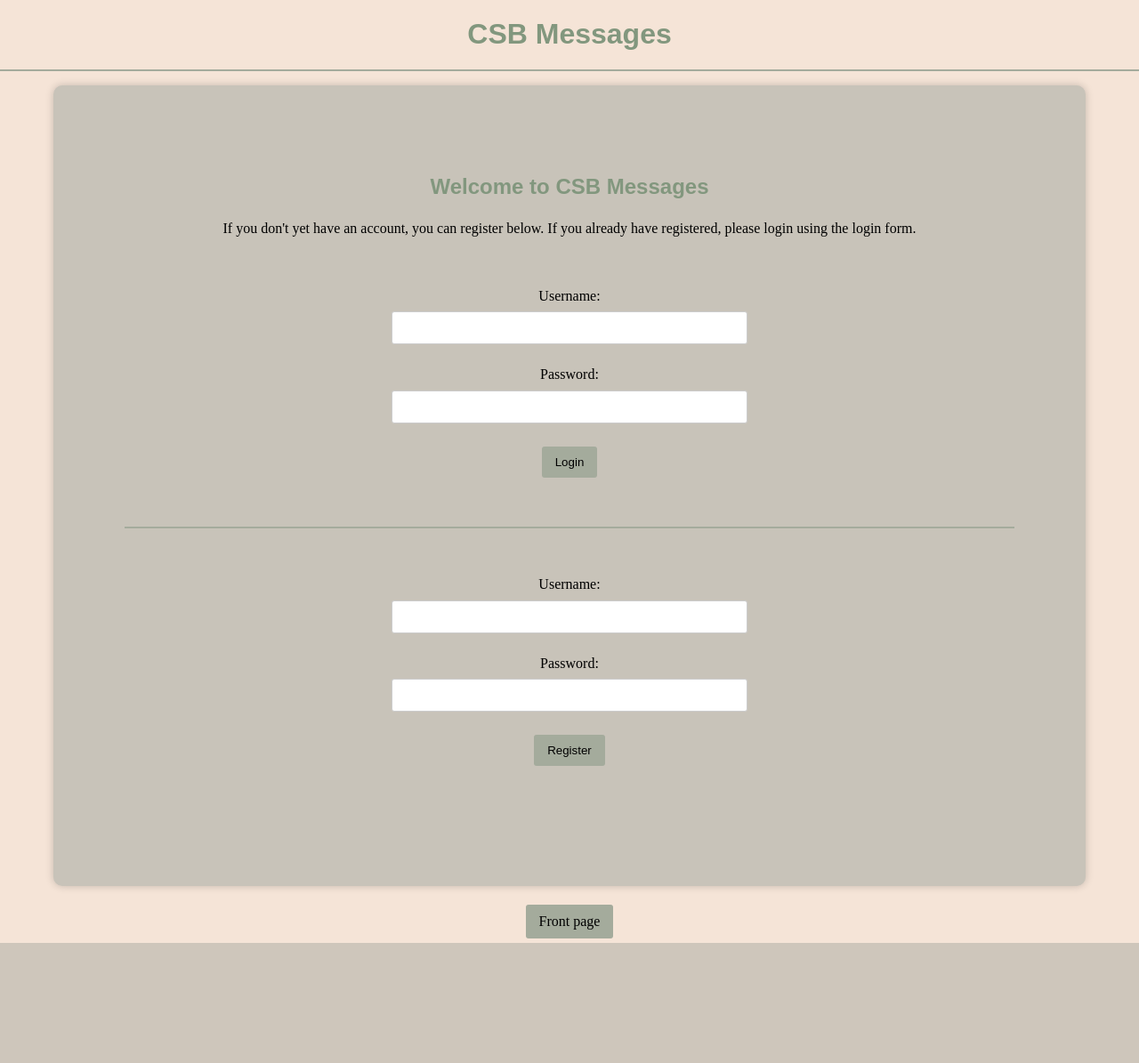
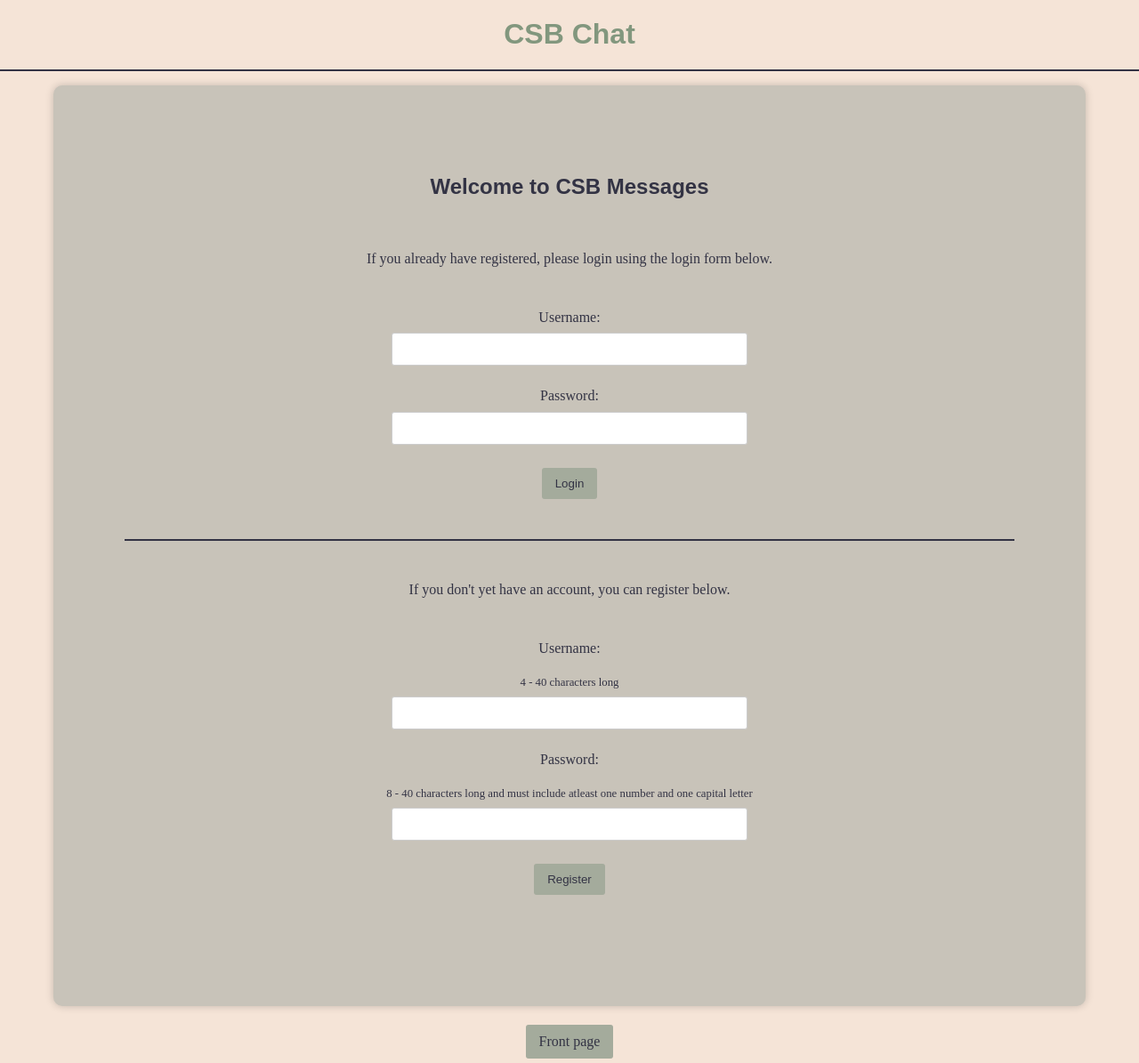
Before and after one commit to tihvis/CSB-project, a Flask app: page / in a window 1280 px wide. Shown: the whole page at 89% size. Before the commit the page ends 1060 px from the top, so only its background shows below. Run offline with Flask 3, Linux system fonts and the light colour scheme.

Commit message:
minor adjustments in text and layout

```diff
--- a/messages.py
+++ b/messages.py
@@ -19,11 +19,8 @@ def list():
     return result.fetchall()
 
 def delete(messages_to_delete):
-    print("messages_to_delete on", messages_to_delete)
     try:
         for id in messages_to_delete:
-            #id=int(id)
-            print("seuraavana vuorossa message_id", id)
             sql = "UPDATE messages SET visibility = False WHERE id=:id"
             db.session.execute(text(sql), {"id":id})
             db.session.commit()
--- a/routes.py
+++ b/routes.py
@@ -62,16 +62,20 @@ def logout():
     else:
         return render_template("error.html", message="Please try again.")
 
-@app.route("/new_message", methods=["GET", "POST"])
-def new_message():
+@app.route("/chat", methods=["GET", "POST"])
+def chat():
     if request.method == "GET":
         if user.is_logged_in():
-            return render_template("new_message.html")
+            message_list = messages.list()
+            if len(message_list) == 0:
+                return render_template("error.html", message="There are no messages to show yet.")
+            else:
+                return render_template("chat.html", messages=message_list)
         else:
             return render_template("error.html", message="You do not have access to this page, please login to continue.")
 
     if request.method == "POST":
-        #FLAW 1: Missing CSRF-protection
+        # FLAW 1: Missing CSRF-protection
         # This method is not checking whether the session related csrf_token is valid.
 
         # CSRF-check added below as comments. The html-form related to this already has the CSRF-token as a hidden input.
@@ -80,23 +84,13 @@ def new_message():
 
         message = request.form["message"]
         if messages.save_message(message):
-            flash("Your message has been saved!")
-            return redirect("/")
+            flash("Thanks for your input!")
+            return redirect("/chat")
         else:
             return render_template("error.html", message="Please try again.")
 
-@app.route("/list", methods=["GET"])
-def list():
-    if user.is_logged_in():
-        message_list = messages.list()
-        if len(message_list) == 0:
-            return render_template("error.html", message="There are no messages to show yet.")
-        else:
-            return render_template("list.html", messages=message_list)
-    else:
-        return render_template("error.html", message="You do not have access to this page, please login to continue.")
 
-@app.route("/delete_message", methods=["GET", "POST"])
+@app.route("/admin", methods=["GET", "POST"])
 def delete_message():
     if request.method == "GET":
         message_list = messages.list()
@@ -108,7 +102,7 @@ def delete_message():
         # FLAW 2: Broken access control
         # The below code does not check whether user is admin or not, and thus allows non-admin users
         # and even non-logged in users to view the page and delete messages,
-        # if the user types in "/delete_message" after the home page url.
+        # if the user types in "/admin" after the home page url.
 
         # The fix for this is commented below:
         # if not user.is_admin():
--- a/static/main.css
+++ b/static/main.css
@@ -14,6 +14,44 @@ body {
     box-shadow: 0 0 10px rgba(0, 0, 0, 0.2);
 }
 
+.message-container {
+    text-align: center;
+}
+
+.message {
+    background: #f5e4d7;
+    color: #333;
+    font-size: 14px;
+    line-height: 4em;
+    margin-bottom: 1em;
+    border-radius: .4em;
+    padding: 0 1em;
+    position: relative;
+    text-align: center;
+    vertical-align: top;
+    display: inline-block;
+  }
+
+  .message:after {
+      border: 1em solid transparent;
+      border-top-color: #f5e4d7;
+      content: "";
+      margin-left: -1em;
+      position: absolute;
+          top: 100%;
+          left: 50%;
+      width: 0;
+      height: 0;
+  }
+
+  .bigger-text {
+    font-size: 1.2em;
+  }
+
+  .smaller-text {
+    font-size: 0.8em;
+  }
+
 h1 {
     color: #82977e;
     font-family: 'Copperplate', sans-serif;
@@ -21,19 +59,19 @@ h1 {
 }
 
 h2 {
-    color: #82977e;
+    color: #334;
     font-family: 'Copperplate', sans-serif;
     text-align: center;
 }
 
 h3 {
-    color: #82977e;
+    color: #334;
     font-family: 'Copperplate', sans-serif;
     text-align: center;
 }
 
 p {
-    color: black;
+    color: #334;
     line-height: 1.6;
     text-align: center;
     font-family: 'Times New Roman', serif;
@@ -41,13 +79,13 @@ p {
 
 hr {
     border: none;
-    border-top: 2px solid #a4ab9c;
+    border-top: 2px solid #334;a4ab9c
     margin-top: 20px;
 }
 
 a:link, a:visited {
     background-color: #a4ab9c;
-    color: black;
+    color: #334;
     padding: 10px 15px;
     text-align: center;
     text-decoration: none;
@@ -60,17 +98,17 @@ a:link, a:visited {
 
   ul.flashes {
     text-align: center;
-    color: black;
+    color: #334;
     font-family: 'Copperplate', sans-serif;
-    font-size: 20px;
+    font-size: 18px;
     margin-bottom: 10px;
     list-style: none;
     padding: 20px;
   }
 
   form {
-    margin-top: 50px;
-    margin-bottom: 50px;
+    margin-top: 40px;
+    margin-bottom: 40px;
     text-align: center;
 }
 
@@ -86,7 +124,7 @@ form .login-button, form .register-button {
 
   input[type="submit"] {
     background-color: #a4ab9c;
-    color: black;
+    color: #334;
     padding: 10px 15px;
     border: none;
     border-radius: 3px;
--- a/templates/delete_message.html
+++ b/templates/delete_message.html
@@ -1,6 +1,6 @@
 
 <head>
-    <title>CSB Messages - Delete message</title>
+    <title>CSB Chat - Admin site</title>
  </head>
  {% extends "layout.html" %}
  {% block content %}
@@ -8,7 +8,7 @@
 <h2>Delete message </h2>
 <p>Hi admin, you can delete messages by ticking the box of the message you would like to delete and press "Delete messages".</p>
 
-<form action="/delete_message" method="POST">
+<form action="/admin" method="POST">
 {% for message in messages %}
 <p><i>Message:</i> {{ message.message }}</p>
 <p><i>Username:</i> {{ message.username }}</p>
--- a/templates/index.html
+++ b/templates/index.html
@@ -1,23 +1,20 @@
 <head>
-  <title>CSB Messages - Home</title>
+  <title>CSB Chat - Home</title>
 </head>
 {% extends "layout.html" %}
 {% block content %}
 <div class="container">
 <h2>Welcome to CSB Messages</h2>
-<p>
+<br>
     {% if session.user_id %}
-    <p>Thanks for logging in! You can now write a message or read all written messages. You also have the chance to update your username.</p>
+    <p>What would you like to do next?</p>
     <div class="button-group">
-    <a href="/new_message">Post new message</a>
-    <a href="/list">List all messages</a>
+    <a href="/chat">Chat</a>
     <a href="/update_username">Update username</a>
     </div>
     {% else %}
 
-<p>If you don't yet have an account, you can register below. If you already have registered, please login using the login form.</p>
-
-<p>
+<p>If you already have registered, please login using the login form below.</p>
   <form action="/login" method="POST">
       <p>Username:<br>
       <input type="text" name="username"></p>
@@ -27,10 +24,14 @@
       </form>
 <p>
 <hr>
+<br>
+<p>If you don't yet have an account, you can register below.</p>
 <form action="/register" method="POST">
-    <p>Username:<br>
+    <p>Username:</p>
+    <p><span class="smaller-text">4 - 40 characters long</span><br>
     <input type="text" name="username"></p>
-    <p>Password:<br>
+    <p>Password:</p>
+    <p><span class="smaller-text">8 - 40 characters long and must include atleast one number and one capital letter</span><br>
     <input type="password" name="password"></p>
     <input type="submit" value="Register">
 </form>
--- a/templates/layout.html
+++ b/templates/layout.html
@@ -2,13 +2,13 @@
 <html lang="en">
    <link rel="stylesheet" href="/static/main.css">
    <meta name="viewport" content="width=device-width initial-scale=1.0">
-   <h1 style="text-align:center; margin-top: 20px;">CSB Messages</h1>
+   <h1 style="text-align:center; margin-top: 20px;">CSB Chat</h1>
    <hr>
    <p>
       <body>
         {% with messages = get_flashed_messages() %}
         {% if messages %}
-        <ul class=flashes>
+        <ul class="flashes">
             {% for message in messages %}
             <i><b>{{ message }}</b></i>
             {% endfor %}
@@ -17,13 +17,13 @@
             {% endwith %}
             {% block content %}{% endblock %}
             {% if session.user_id %}
-            <p>You are logged in as <i>{{ session.username }}</i></p>
+            <p>You are logged in as <b>{{ session.username }}</b></p>
             {% endif %}
             <p>
     <div class="button-group">
         <a href="/">Front page</a>
         {% if session.admin %}
-        <a href="/delete_message">Delete message (admin page)</a>
+        <a href="/admin">Admin page</a>
         {% endif %}
         {% if session.username %}
         <a href="/logout">Logout</a>
--- a/templates/new_message.html
+++ b/templates/new_message.html
@@ -1,5 +1,5 @@
 <head>
-    <title>CSB Messages - New message</title>
+    <title>CSB Chat - New message</title>
   </head>
   {% extends "layout.html" %}
   {% block content %}
--- a/templates/update_username.html
+++ b/templates/update_username.html
@@ -1,5 +1,5 @@
 <head>
-    <title>CSB Messages - Update username</title>
+    <title>CSB Chat - Update username</title>
   </head>
   {% extends "layout.html" %}
   {% block content %}
```
Also changed, not shown: templates/chat.html (added, +30 -0 lines), templates/list.html (deleted, +0 -15 lines), user.py (+4 -4 lines).
